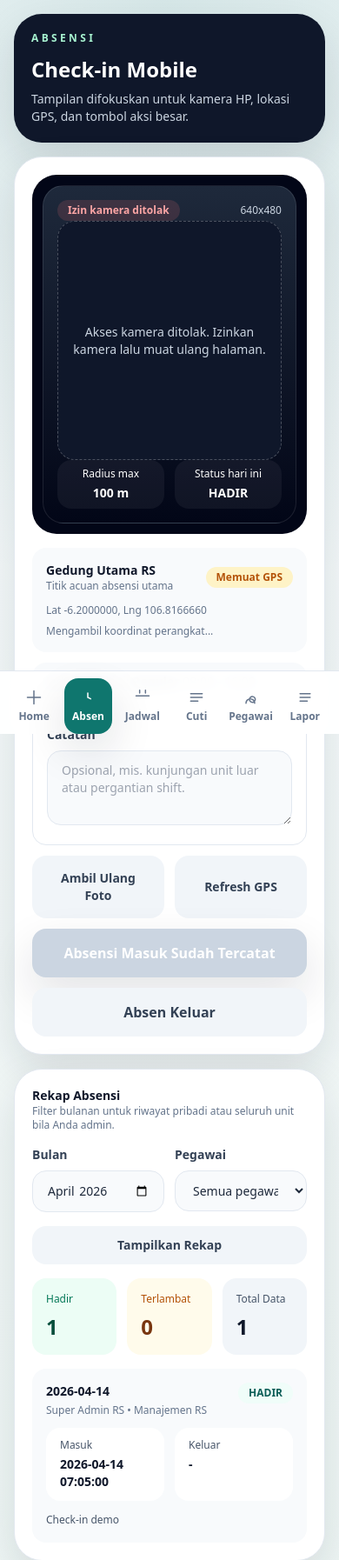
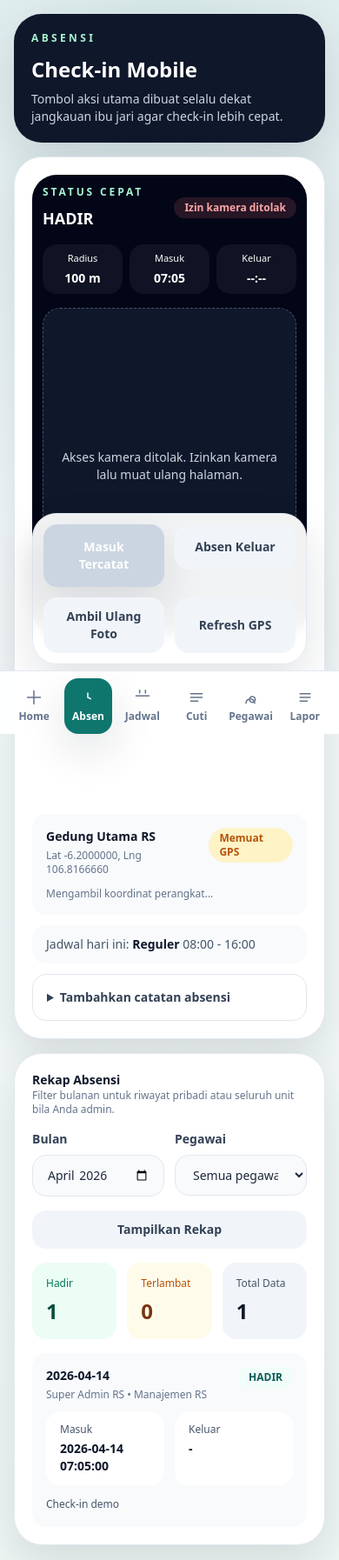
Before and after one commit to moizcare93/absen, a CodeIgniter app: page /absensi in a window 390 px wide. Shown: the top 1794 px of the page at 87% size. Run offline with CodeIgniter, Linux system fonts and the light colour scheme; a user stored in the database is signed in; data comes from the database, SQL or seed files in the repository; data that the repository does not hold is empty; some libraries are stand-ins or nearby versions.

Commit message:
Improve mobile attendance action layout

```diff
--- a/application/views/absensi/index.php
+++ b/application/views/absensi/index.php
@@ -2,48 +2,82 @@
     <header class="rounded-[2rem] bg-slate-900 p-5 text-white shadow-soft">
         <p class="text-xs font-semibold uppercase tracking-[0.28em] text-emerald-200">Absensi</p>
         <h1 class="mt-3 text-2xl font-black">Check-in Mobile</h1>
-        <p class="mt-2 text-sm text-slate-300">Tampilan difokuskan untuk kamera HP, lokasi GPS, dan tombol aksi besar.</p>
+        <p class="mt-2 text-sm text-slate-300">Tombol aksi utama dibuat selalu dekat jangkauan ibu jari agar check-in lebih cepat.</p>
     </header>
 
     <div class="rounded-[2rem] border border-slate-200 bg-white p-5 shadow-soft">
-        <div class="rounded-[1.75rem] bg-slate-950 p-3">
-            <div class="aspect-[3/4] rounded-[1.5rem] border border-white/10 bg-gradient-to-b from-slate-800 to-slate-950 p-4 text-white">
-                <div class="flex h-full flex-col justify-between">
-                    <div class="flex items-center justify-between">
+        <div class="rounded-[1.75rem] bg-slate-950 p-3 text-white">
+            <div class="flex items-center justify-between gap-3">
+                <div>
+                    <p class="text-xs font-semibold uppercase tracking-[0.24em] text-emerald-200">Status Cepat</p>
+                    <p class="mt-2 text-lg font-black"><?php echo html_escape(isset($attendance_today['status']) ? $attendance_today['status'] : 'BELUM ABSEN'); ?></p>
+                </div>
                 <span id="camera-badge" class="rounded-full bg-amber-400/15 px-3 py-1 text-xs font-semibold text-amber-300">Menyalakan kamera</span>
-                        <span class="text-xs text-slate-300">640x480</span>
             </div>
-                    <div class="relative overflow-hidden rounded-[1.25rem] border border-dashed border-white/25 bg-slate-900">
-                        <video id="attendance-video" class="aspect-[3/4] w-full object-cover" autoplay playsinline muted></video>
+
+            <div class="mt-4 grid grid-cols-3 gap-2 text-center text-[11px]">
+                <div class="rounded-2xl bg-white/5 px-3 py-2">
+                    Radius<br><span class="mt-1 block text-sm font-bold text-white"><?php echo html_escape($allowed_radius); ?> m</span>
+                </div>
+                <div class="rounded-2xl bg-white/5 px-3 py-2">
+                    Masuk<br><span class="mt-1 block text-sm font-bold text-white"><?php echo html_escape(!empty($attendance_today['jam_masuk']) ? substr($attendance_today['jam_masuk'], 11, 5) : '--:--'); ?></span>
+                </div>
+                <div class="rounded-2xl bg-white/5 px-3 py-2">
+                    Keluar<br><span class="mt-1 block text-sm font-bold text-white"><?php echo html_escape(!empty($attendance_today['jam_keluar']) ? substr($attendance_today['jam_keluar'], 11, 5) : '--:--'); ?></span>
+                </div>
+            </div>
+
+            <div class="mt-4 relative overflow-hidden rounded-[1.25rem] border border-dashed border-white/25 bg-slate-900">
+                <video id="attendance-video" class="aspect-[4/5] w-full object-cover" autoplay playsinline muted></video>
                 <canvas id="attendance-canvas" class="hidden"></canvas>
-                        <img id="attendance-preview" alt="Preview foto absensi" class="hidden aspect-[3/4] w-full object-cover">
+                <img id="attendance-preview" alt="Preview foto absensi" class="hidden aspect-[4/5] w-full object-cover">
                 <div id="camera-placeholder" class="absolute inset-0 flex items-center justify-center px-4 text-center text-sm text-slate-300">
                     Meminta akses kamera browser untuk mengambil foto absensi.
                 </div>
             </div>
-                    <div class="grid grid-cols-2 gap-3 text-center text-xs">
-                        <div class="rounded-2xl bg-white/5 px-3 py-2">
-                            Radius max<br><span class="mt-1 block text-sm font-bold text-white"><?php echo html_escape($allowed_radius); ?> m</span>
         </div>
-                        <div class="rounded-2xl bg-white/5 px-3 py-2">
-                            Status hari ini<br><span class="mt-1 block text-sm font-bold text-white"><?php echo html_escape(isset($attendance_today['status']) ? $attendance_today['status'] : 'BELUM ABSEN'); ?></span>
+
+        <div class="sticky bottom-20 z-10 mt-4 rounded-[1.75rem] border border-slate-200 bg-white/95 p-3 shadow-soft backdrop-blur">
+            <div class="grid grid-cols-2 gap-3">
+                <form id="checkin-form" method="post" action="<?php echo site_url('absensi/masuk'); ?>">
+                    <input type="hidden" name="<?php echo $this->security->get_csrf_token_name(); ?>" value="<?php echo $this->security->get_csrf_hash(); ?>">
+                    <input type="hidden" name="latitude">
+                    <input type="hidden" name="longitude">
+                    <input type="hidden" name="photo_data">
+                    <input type="hidden" name="catatan">
+                    <button type="submit" class="w-full rounded-2xl bg-brand-500 px-4 py-4 text-sm font-black text-white shadow-soft disabled:cursor-not-allowed disabled:bg-slate-300" <?php echo !empty($attendance_today['jam_masuk']) ? 'disabled' : ''; ?>>
+                        <?php echo !empty($attendance_today['jam_masuk']) ? 'Masuk Tercatat' : 'Absen Masuk'; ?>
+                    </button>
+                </form>
+
+                <form id="checkout-form" method="post" action="<?php echo site_url('absensi/pulang'); ?>">
+                    <input type="hidden" name="<?php echo $this->security->get_csrf_token_name(); ?>" value="<?php echo $this->security->get_csrf_hash(); ?>">
+                    <input type="hidden" name="latitude">
+                    <input type="hidden" name="longitude">
+                    <input type="hidden" name="photo_data">
+                    <input type="hidden" name="catatan">
+                    <button type="submit" class="w-full rounded-2xl bg-slate-100 px-4 py-4 text-sm font-bold text-slate-700 disabled:cursor-not-allowed disabled:bg-slate-100 disabled:text-slate-400" <?php echo empty($attendance_today['jam_masuk']) || !empty($attendance_today['jam_keluar']) ? 'disabled' : ''; ?>>
+                        <?php echo !empty($attendance_today['jam_keluar']) ? 'Keluar Tercatat' : 'Absen Keluar'; ?>
+                    </button>
+                </form>
             </div>
-                    </div>
-                </div>
+
+            <div class="mt-3 grid grid-cols-2 gap-3">
+                <button id="capture-button" type="button" class="rounded-2xl bg-slate-100 px-4 py-3 text-sm font-bold text-slate-700">Ambil Ulang Foto</button>
+                <button id="refresh-location-button" type="button" class="rounded-2xl bg-slate-100 px-4 py-3 text-sm font-bold text-slate-700">Refresh GPS</button>
             </div>
         </div>
 
         <div class="mt-4 space-y-3">
             <div class="rounded-2xl bg-slate-50 p-4">
-                <div class="flex items-center justify-between">
+                <div class="flex items-start justify-between gap-3">
                     <div>
                         <p class="text-sm font-bold text-slate-900"><?php echo html_escape(!empty($reference_location['nama_lokasi']) ? $reference_location['nama_lokasi'] : 'GPS Rumah Sakit'); ?></p>
-                        <p class="text-xs text-slate-500">Titik acuan absensi utama</p>
+                        <p class="mt-1 text-xs text-slate-500">Lat <?php echo html_escape($office_latitude); ?>, Lng <?php echo html_escape($office_longitude); ?></p>
                     </div>
                     <span id="gps-badge" class="rounded-full bg-amber-100 px-3 py-1 text-xs font-semibold text-amber-700">Menunggu izin</span>
                 </div>
-                <p class="mt-3 text-xs text-slate-500">Lat <?php echo html_escape($office_latitude); ?>, Lng <?php echo html_escape($office_longitude); ?></p>
-                <p id="gps-status" class="mt-2 text-xs text-slate-500">Lokasi perangkat belum dibaca.</p>
+                <p id="gps-status" class="mt-3 text-xs text-slate-500">Lokasi perangkat belum dibaca.</p>
             </div>
 
             <?php if (!empty($schedule_today)): ?>
@@ -54,37 +88,12 @@
                 </div>
             <?php endif; ?>
 
-            <div class="rounded-2xl border border-slate-200 p-4">
-                <label class="mb-2 block text-sm font-semibold text-slate-700">Catatan</label>
+            <details class="rounded-2xl border border-slate-200 bg-white p-4">
+                <summary class="cursor-pointer text-sm font-semibold text-slate-700">Tambahkan catatan absensi</summary>
+                <div class="mt-3">
                     <textarea id="attendance-note" rows="3" class="w-full rounded-2xl border border-slate-200 bg-slate-50 px-4 py-3 text-sm outline-none ring-brand-500 transition focus:border-brand-500 focus:bg-white focus:ring-2" placeholder="Opsional, mis. kunjungan unit luar atau pergantian shift."><?php echo set_value('catatan'); ?></textarea>
                 </div>
-
-            <div class="grid grid-cols-2 gap-3">
-                <button id="capture-button" type="button" class="rounded-2xl bg-slate-100 px-4 py-4 text-sm font-bold text-slate-700">Ambil Ulang Foto</button>
-                <button id="refresh-location-button" type="button" class="rounded-2xl bg-slate-100 px-4 py-4 text-sm font-bold text-slate-700">Refresh GPS</button>
-            </div>
-
-            <form id="checkin-form" method="post" action="<?php echo site_url('absensi/masuk'); ?>">
-                <input type="hidden" name="<?php echo $this->security->get_csrf_token_name(); ?>" value="<?php echo $this->security->get_csrf_hash(); ?>">
-                <input type="hidden" name="latitude">
-                <input type="hidden" name="longitude">
-                <input type="hidden" name="photo_data">
-                <input type="hidden" name="catatan">
-                <button type="submit" class="w-full rounded-2xl bg-brand-500 px-4 py-4 text-base font-black text-white shadow-soft disabled:cursor-not-allowed disabled:bg-slate-300" <?php echo !empty($attendance_today['jam_masuk']) ? 'disabled' : ''; ?>>
-                    <?php echo !empty($attendance_today['jam_masuk']) ? 'Absensi Masuk Sudah Tercatat' : 'Ambil Foto & Absen Masuk'; ?>
-                </button>
-            </form>
-
-            <form id="checkout-form" method="post" action="<?php echo site_url('absensi/pulang'); ?>">
-                <input type="hidden" name="<?php echo $this->security->get_csrf_token_name(); ?>" value="<?php echo $this->security->get_csrf_hash(); ?>">
-                <input type="hidden" name="latitude">
-                <input type="hidden" name="longitude">
-                <input type="hidden" name="photo_data">
-                <input type="hidden" name="catatan">
-                <button type="submit" class="w-full rounded-2xl bg-slate-100 px-4 py-4 text-base font-bold text-slate-700 disabled:cursor-not-allowed disabled:bg-slate-100 disabled:text-slate-400" <?php echo empty($attendance_today['jam_masuk']) || !empty($attendance_today['jam_keluar']) ? 'disabled' : ''; ?>>
-                    <?php echo !empty($attendance_today['jam_keluar']) ? 'Absensi Keluar Sudah Tercatat' : 'Absen Keluar'; ?>
-                </button>
-            </form>
+            </details>
         </div>
     </div>
 
```
Lines whose indentation alone changed are shown as unchanged.
